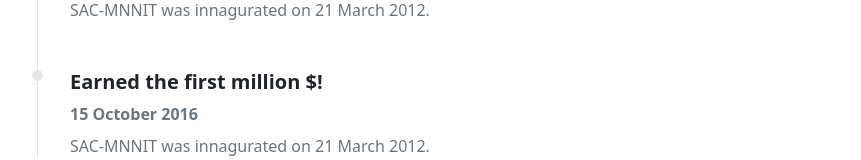
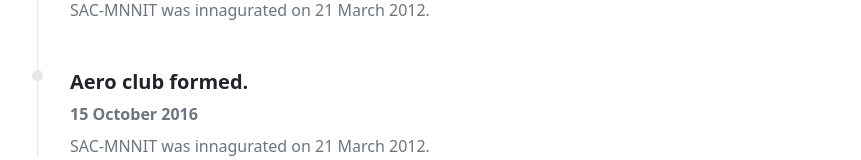
Before and after one commit to ashutoshsuthar2020/SAC_20205048, a plain HTML site: page time_line.html in a window 1280 px wide. Shown: the part 522-682 px from the top of the page, without its empty margins (27-888 px from the left). Drawn offline with nearby package versions, Linux system fonts and the light colour scheme.

Commit message:
Update time_line.html

```diff
--- a/time_line.html
+++ b/time_line.html
@@ -52,7 +52,7 @@
             </li>
 
             <li class="timeline-item mb-5">
-                <h5 class="fw-bold">Earned the first million $!</h5>
+                <h5 class="fw-bold">Aero club formed.</h5>
                 <p class="text-muted mb-2 fw-bold">15 October 2016</p>
                 <p class="text-muted">
                     SAC-MNNIT was innagurated on 21 March 2012.
```
